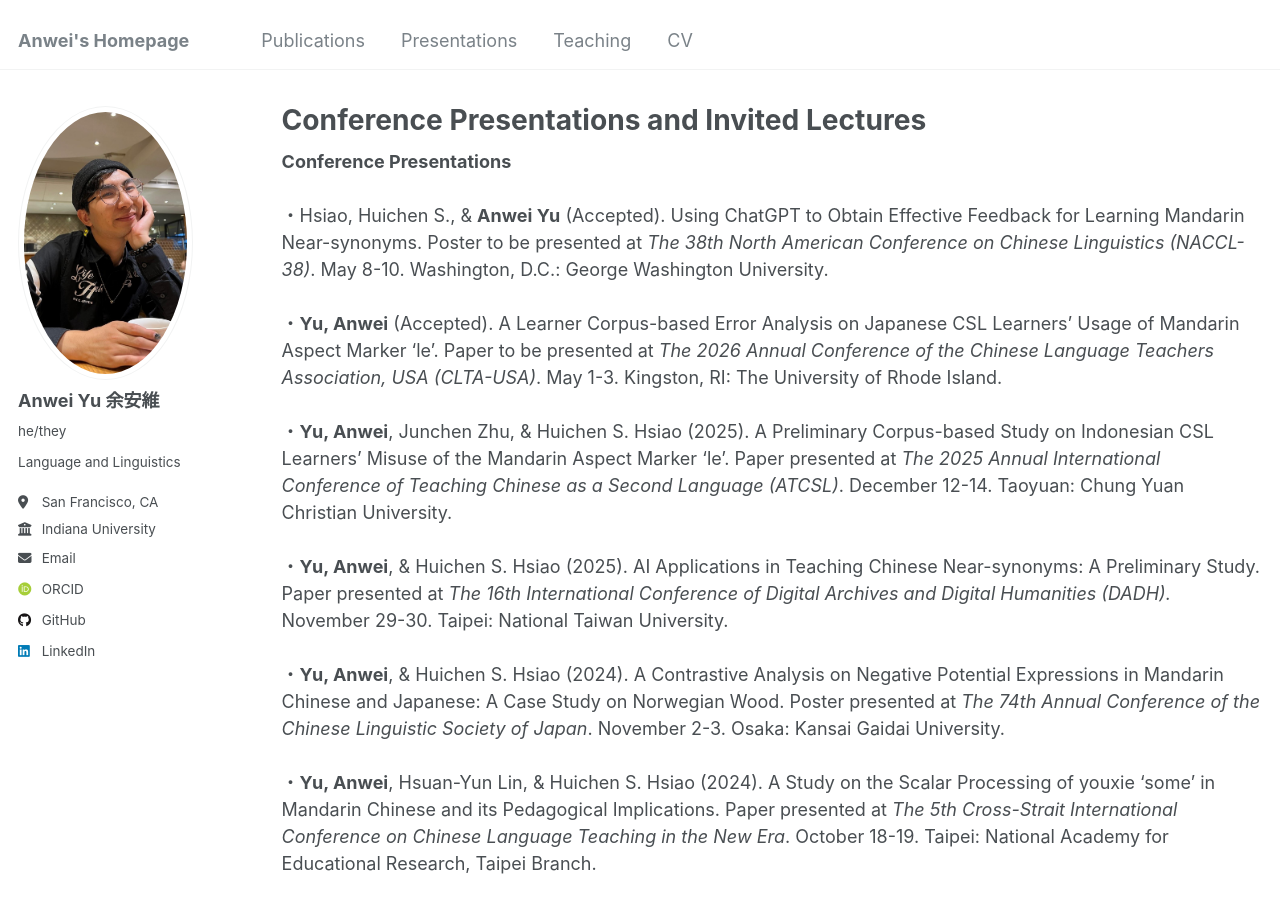
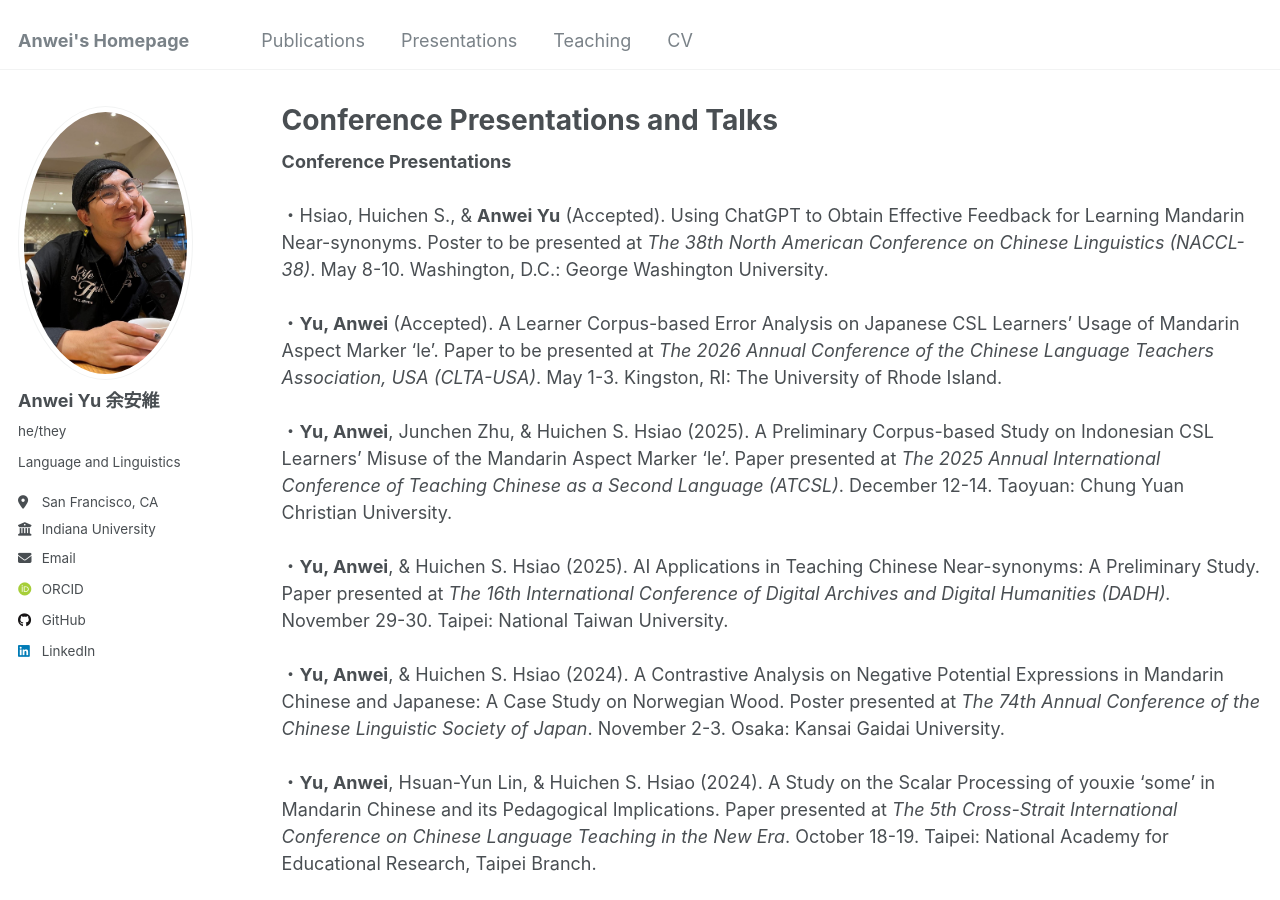
Before and after one commit to anweiyu/anweiyu.github.io, a Jekyll site: the page built from _pages/talks.html, in a window 1280 px wide and 900 px high. Built offline with Jekyll 4.4.1, drawn with Linux system fonts in a browser that asks for light colours; some web fonts are replaced.

Commit message:
Update talks.html

```diff
--- a/_pages/talks.html
+++ b/_pages/talks.html
@@ -1,6 +1,6 @@
 ---
 layout: archive
-title: "Conference Presentations and Invited Lectures"
+title: "Conference Presentations and Talks"
 permalink: /talks/
 author_profile: true
 ---
```
